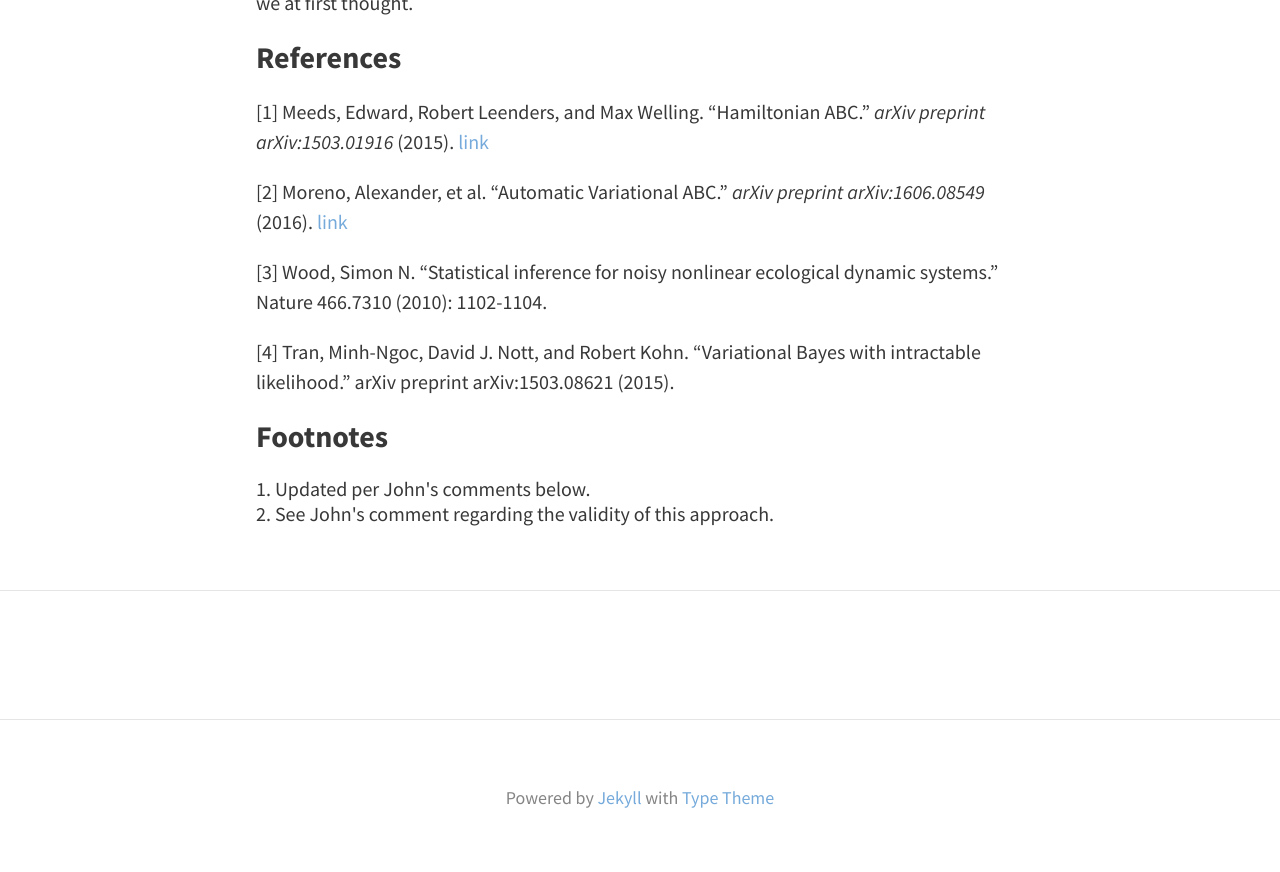
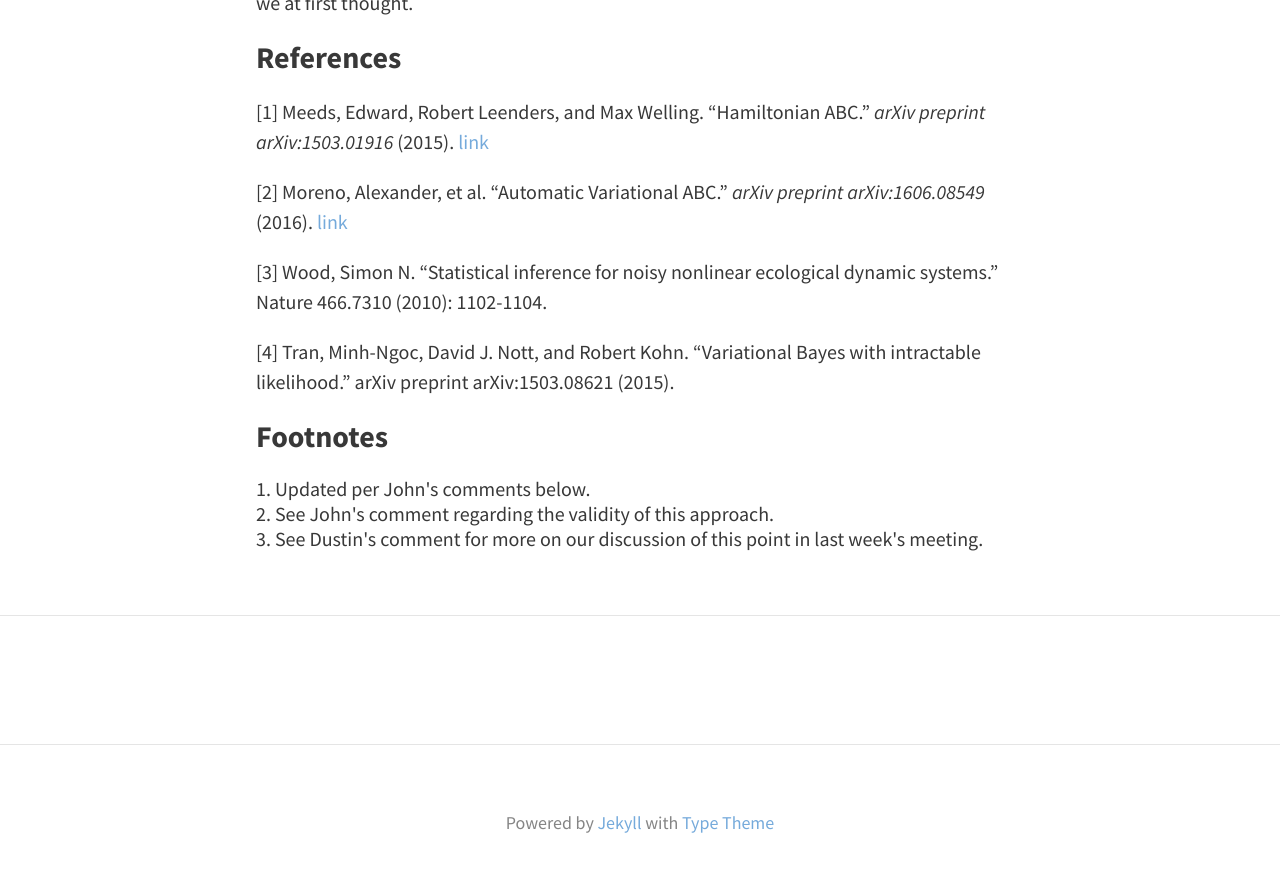
Before and after one commit to casmls/casmls.github.io, a Jekyll site: the page built from _posts/2016-10-02-abc.md, in a window 1280 px wide and 900 px high, scrolled down 4477 px. Shown: the top 872 px of the window. Built offline with Jekyll 4.4.1, drawn with Linux system fonts in a browser that asks for light colours; nearby versions of some CDN libraries; comment, search, counter and statistics services are not loaded.

Commit message:
comments

```diff
--- a/_posts/2016-10-02-abc.md
+++ b/_posts/2016-10-02-abc.md
@@ -156,7 +156,7 @@ function. Minibatches of datapoints introduce stochasticity, but not
 bias since the log likelihood is a sum over datapoints. Using SPSA
 gradients introduces some additional stochasticity and a slight bias,
 but in practice this seems to be insignificant given the other
-approximations inherent in ABC.
+approximations inherent in ABC.[$$^3$$](#footnotes)
 
 For high dimensional problems, leveraging gradient information, even
 if it comes from finite difference approximations, could provide
@@ -226,4 +226,6 @@ our disposal than we at first thought.
 1. Updated per John's comments below.
 <br>
 2. See John's comment regarding the validity of this approach.
+<br>
+3. See Dustin's comment for more on our discussion of this point in last week's meeting.
 </div>
```
